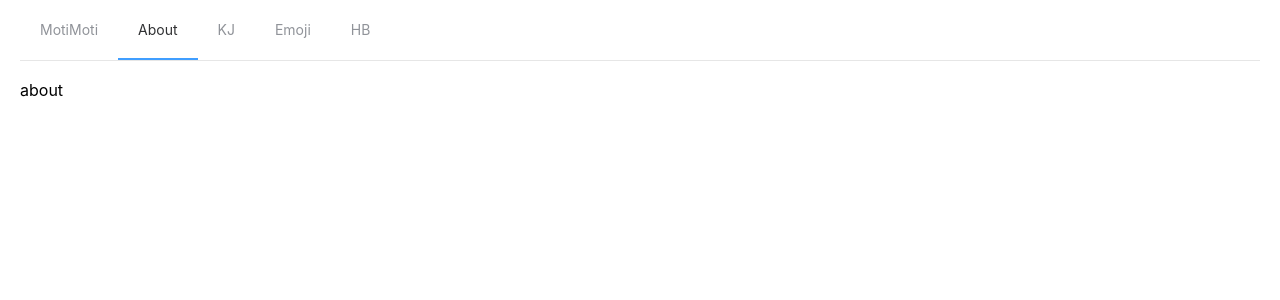
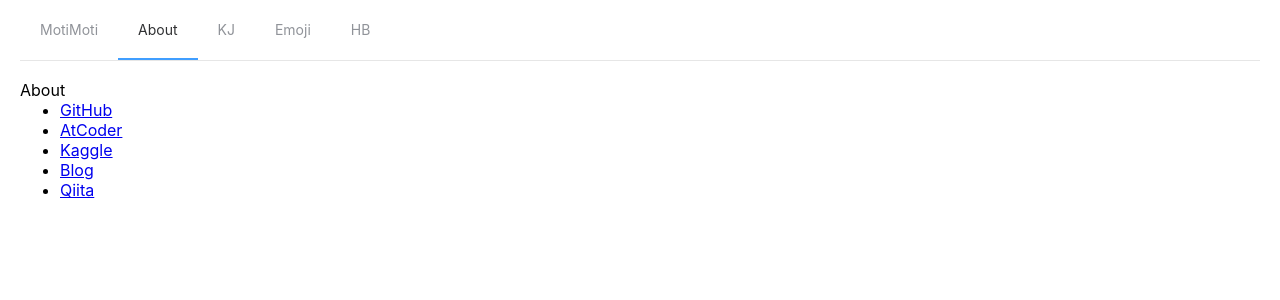
Before and after one commit to kouma1990/motimoti_playground, a Nuxt app: page /about in a window 1280 px wide. Shown: the top 300 px of the page. Built offline with nearby package versions, Linux system fonts and the light colour scheme.

Commit message:
add: about info

```diff
--- a/pages/about.vue
+++ b/pages/about.vue
@@ -1,5 +1,22 @@
 <template>
     <div>
-        about
+        About
+        <ul>
+            <li>
+                <a href="https://github.com/kouma1990" target="_blank">GitHub</a>
+            </li>
+            <li>
+                <a href="https://atcoder.jp/users/kouma1990" target="_blank">AtCoder</a>
+            </li>
+            <li>
+                <a href="https://www.kaggle.com/kouma1990" target="_blank">Kaggle</a>
+            </li>
+            <li>
+                <a href="https://blog.motimotilab.com/" target="_blank">Blog</a>
+            </li>
+            <li>
+                <a href="https://qiita.com/kouma1990" target="_blank">Qiita</a>
+            </li>
+        </ul>
     </div>
 </template>
```
